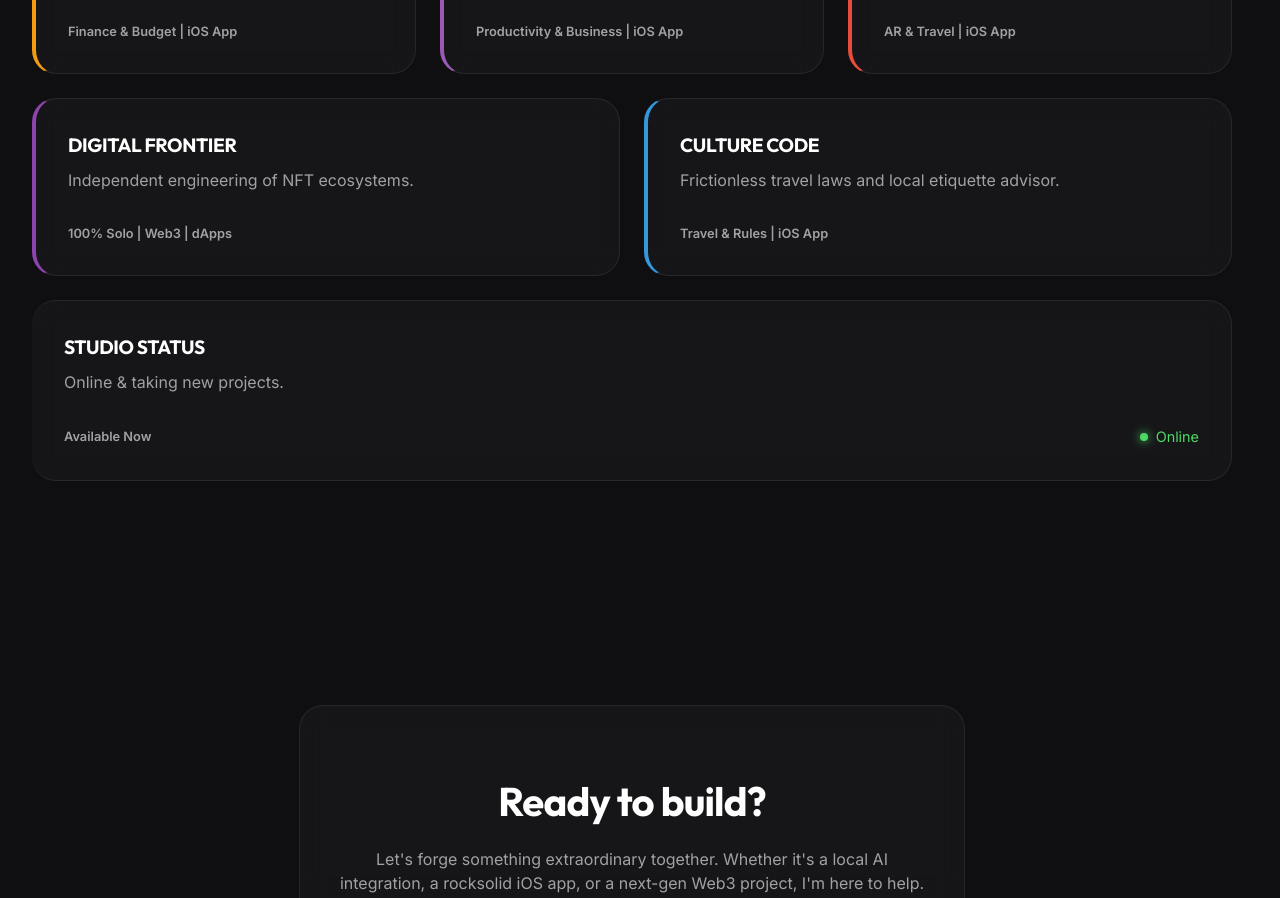
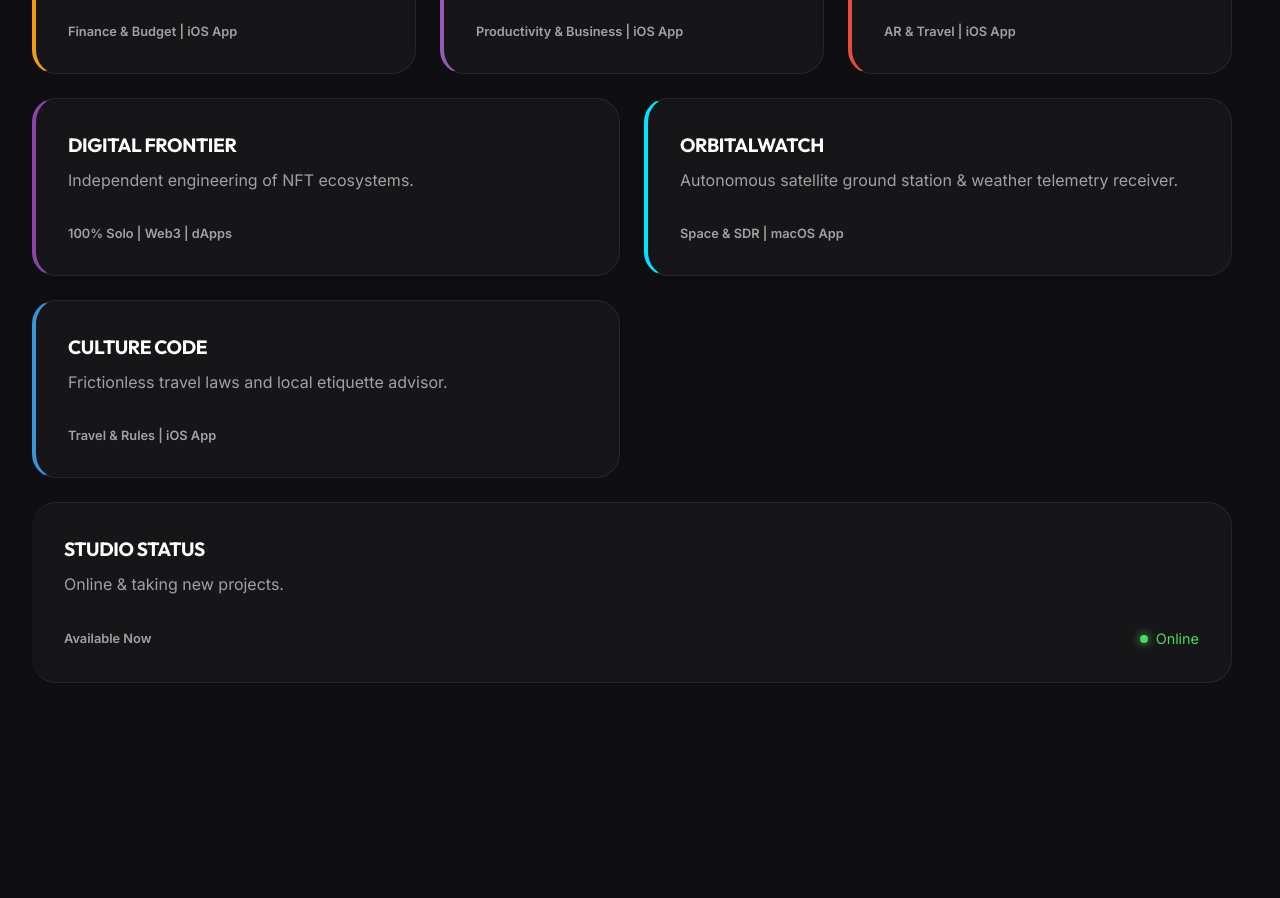
Before and after one commit to PopusoiIonut/bitforge-site, a React (Vite) app: page / in a window 1280 px wide. Shown: the part 1140-2038 px from the top of the page. Built offline with nearby package versions, Linux system fonts and the light colour scheme.

Commit message:
Add OrbitalWatch to BitForge Labs projects grid

```diff
--- a/src/components/BentoGrid.jsx
+++ b/src/components/BentoGrid.jsx
@@ -67,6 +67,17 @@ const BentoGrid = ({ onOpenProject }) => {
             color: 'rgba(142, 68, 173, 0.1)',
             tech: ['Solidity', 'Rust', 'React', 'Ethers.js'],
             features: ['Custom ERC-721 contracts', 'Gas-optimized minting', 'Cross-chain bridges']
+        },
+        {
+            title: 'ORBITALWATCH',
+            desc: 'Autonomous satellite ground station & weather telemetry receiver.',
+            longDesc: 'A native macOS application and autonomous ground station terminal engineered to track, schedule, capture, and decode real-time transmissions from Earth-observation and weather satellites (NOAA-15, NOAA-18, NOAA-19, Meteor-M, and the ISS) with SGP4 orbital mechanics, Doppler tuning, and false-color cloud reconstruction.',
+            tag: 'Space & SDR | macOS App',
+            grid: 'span 6',
+            color: 'rgba(0, 229, 255, 0.1)',
+            tech: ['SwiftUI', 'SGP4 Mechanics', 'Accelerate DSP', 'RTL-SDR', 'CelesTrak'],
+            features: ['Real-time Polar Sky Radar', 'Live FFT Waterfall Spectrogram', 'NOAA APT Multi-Channel Decoder', 'CelesTrak TLE Sync'],
+            url: 'https://github.com/PopusoiIonut/OrbitalWatch'
         },
         {
             title: 'CULTURE CODE',
```
